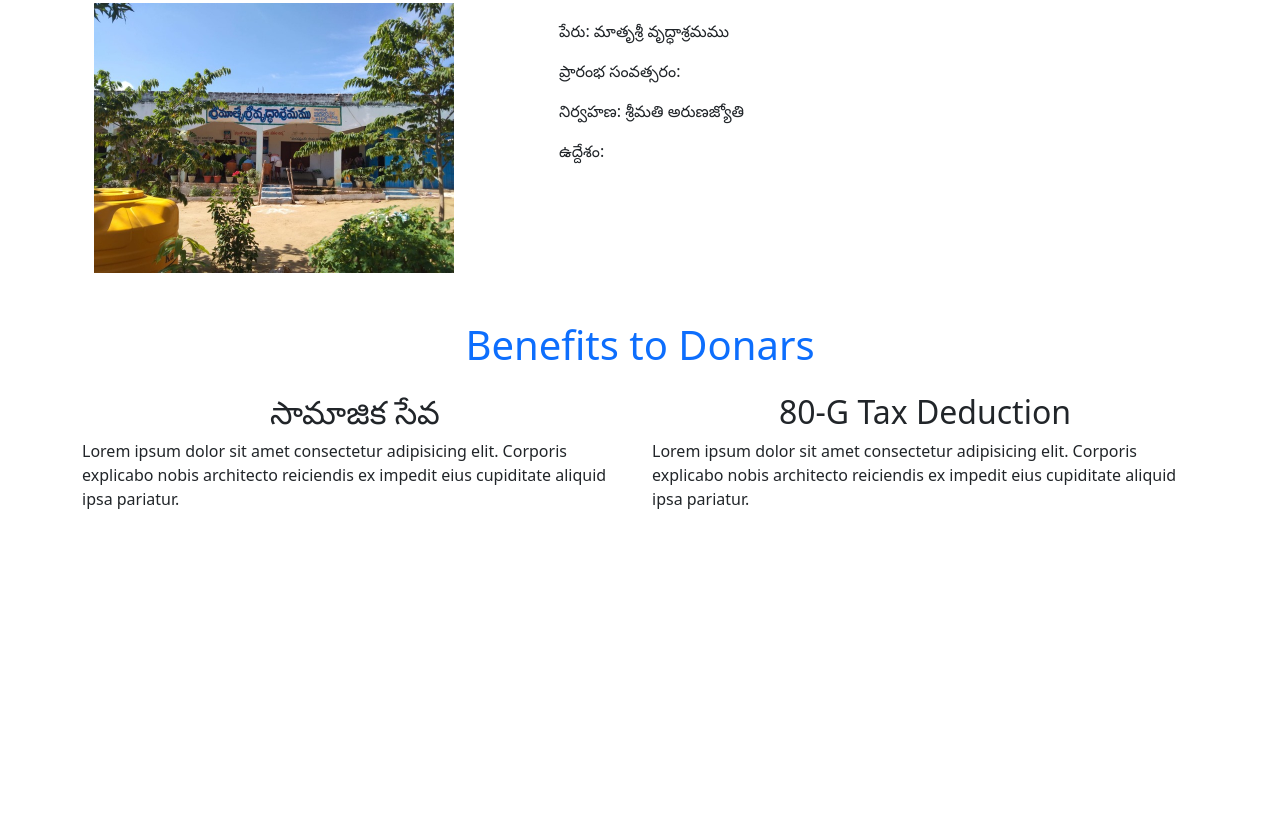
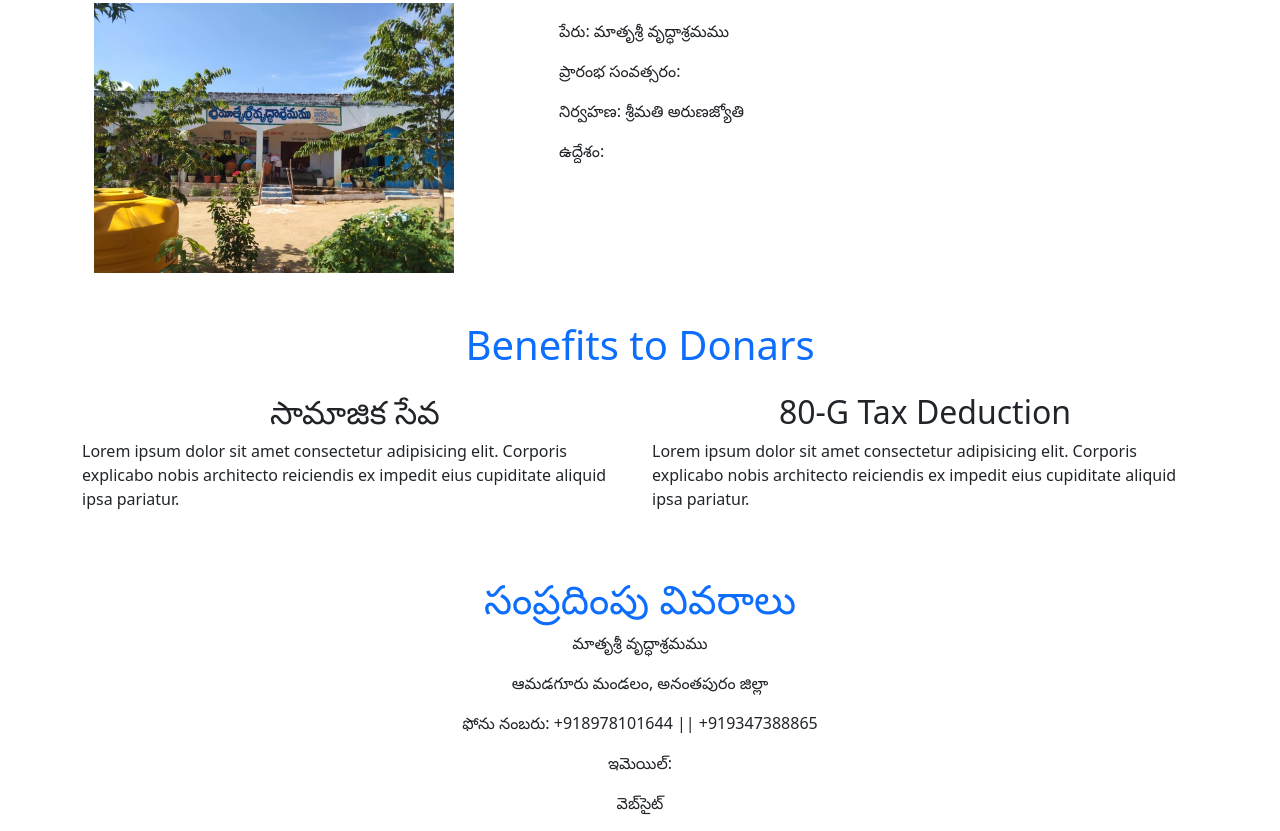
Before and after one commit to CodingKiran/old-age-home, a plain HTML site: page index.html in a window 1280 px wide. Shown: the part 599-1430 px from the top of the page. Before the commit the page ends 1126 px from the top, so only its background shows below. Drawn offline with nearby package versions, Linux system fonts and the light colour scheme.

Commit message:
contact details updated

```diff
--- a/index.html
+++ b/index.html
@@ -51,7 +51,7 @@
               >హోమ్</a
             >
             <a class="nav-link" href="#ma">మాతృశ్రీ గురించి </a>
-            <a class="nav-link" href="#">కాంటాక్ట్ </a>
+            <a class="nav-link" href="#contact">కాంటాక్ట్ </a>
             <a class="nav-link" href="donate.html">డొనేట్ </a>
           </div>
         </div>
@@ -189,5 +189,24 @@
       </div>
     </section>
     <!-- benefits section ends here -->
+
+    <!-- ????????????????????????????????????# -->
+    <!-- In the news section starts here -->
+
+    <!-- In the news section ends here -->
+
+    <!-- ???????????????????????????????????????? -->
+    <!-- Contact details starts here -->
+    <section class="contact mt-5 h-100" id="contact">
+      <div class="contact-wrapper text-center">
+        <h1 class="text-primary">సంప్రదింపు వివరాలు</h1>
+        <p>మాతృశ్రీ వృద్ధాశ్రమము</p>
+        <p>ఆమడగూరు మండలం, అనంతపురం జిల్లా</p>
+        <p>ఫోను నంబరు: +918978101644 || +919347388865</p>
+        <p>ఇమెయిల్:</p>
+        <p>వెబ్‌సైట్</p>
+      </div>
+    </section>
+    <!-- Contact details starts here -->
   </body>
 </html>
--- a/style.css
+++ b/style.css
@@ -10,6 +10,7 @@ body {
 }
 
 .header-img {
+  width: auto;
   max-width: 960px;
   max-height: 360px;
   background-size: cover;
@@ -63,8 +64,9 @@ body {
   max-width: 360px;
 }
 
-@media (max-width: 576px) {
+@media (min-width: 360px) and (max-width: 480px) {
   .header-img {
     max-height: 300px;
+    object-fit: contain;
   }
 }
```
